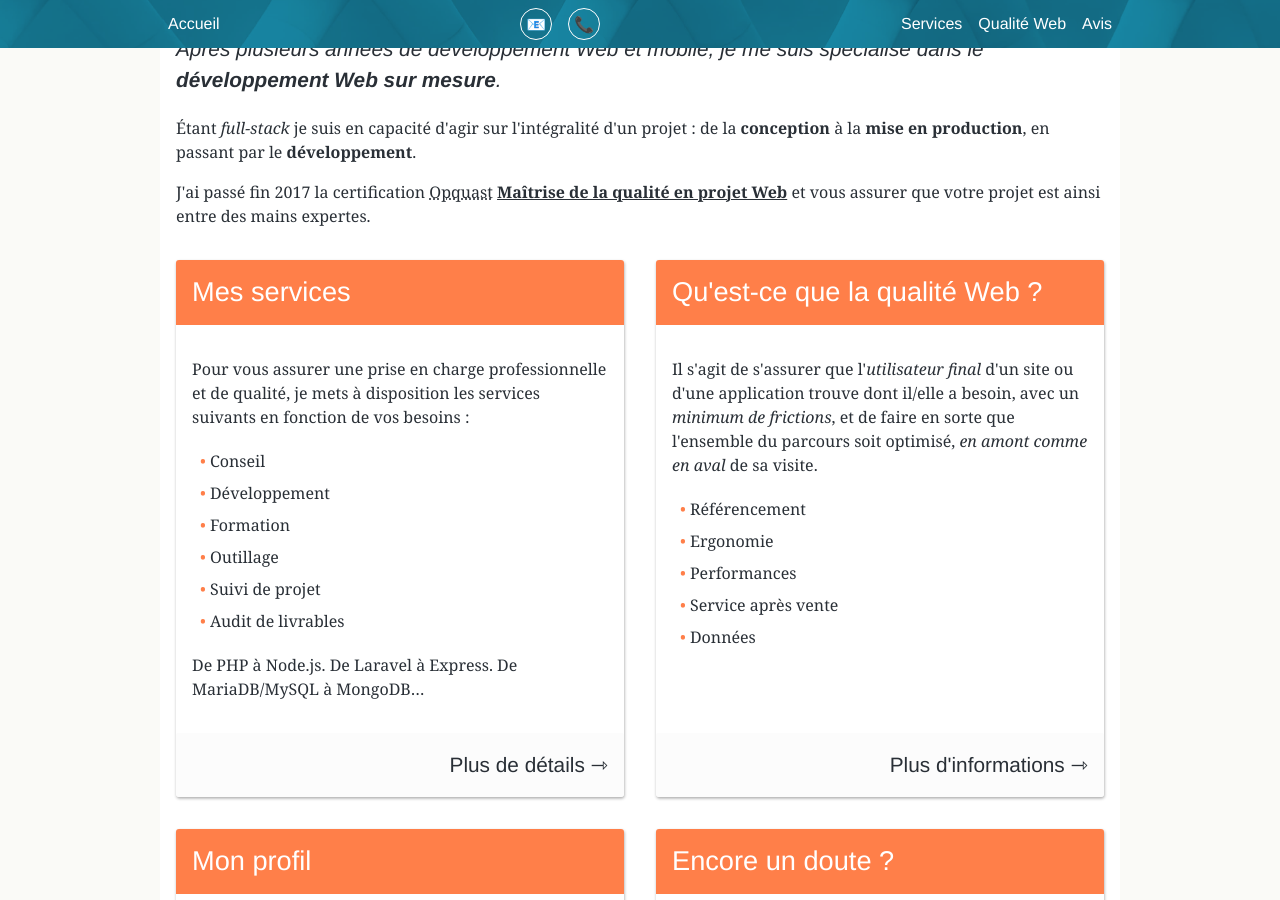
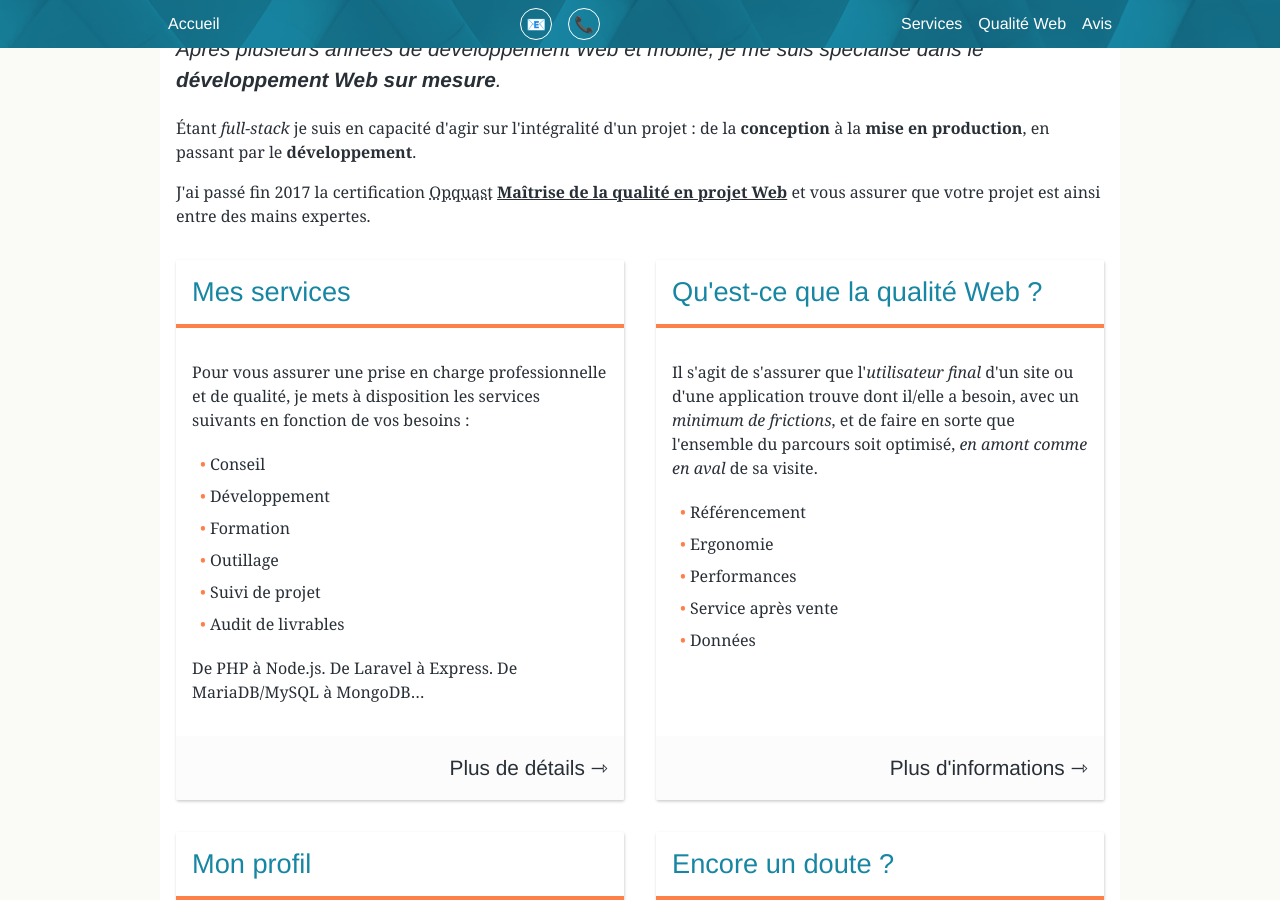
Before and after one commit to viki53/Website-static, a Jekyll site: the page built from index.html, in a window 1280 px wide and 900 px high, scrolled down 731 px. Built offline with Jekyll 4.4.1, drawn with Linux system fonts in a browser that asks for light colours; comment, search, counter and statistics services are not loaded.

Commit message:
Update cards: make them more subtle

```diff
--- a/_sass/card.scss
+++ b/_sass/card.scss
@@ -19,15 +19,17 @@
 	& > .card-header {
 		flex: 0;
 		justify-self: flex-start;
+		border-bottom: 4px solid var(--color-helyo-orange);
 
 		h1,
 		h2 {
 			margin: 0;
 			padding: 1rem;
-			background-color: var(--color-helyo-orange);
-			color: white;
+			border: 0;
 
 			& > a {
+				display: block;
+
 				&:not(:hover, :focus) {
 					text-decoration: none;
 				}
@@ -41,6 +43,7 @@
 	& > .card-footer {
 		flex: 0;
 		justify-self: flex-end;
+		background-color: #fcfcfc;
 	}
 
 	a.more-info {
--- a/css/styles.scss
+++ b/css/styles.scss
@@ -5,14 +5,14 @@
 :root {
 	--color-text: #292f36;
 	--color-bg: #fafaf7;
-	--color-shadow: #acacac;
+	--color-shadow: #cccccc;
 	--color-helyo-blue: #1786a3;
 	--color-helyo-orange: #ff7f49;
 
 	--font-titles: 'San Francisco', 'Helvetica Neue', Helvetica, 'Lucida Grande', Arial, 'Segoe UI', 'Tahoma', 'Roboto', 'Droid Sans', sans-serif;
 	--font-text: Georgia, Times, 'Times New Roman', serif;
 
-	--card-radius: 3px;
+	--card-radius: 2px;
 }
 
 *,
```
